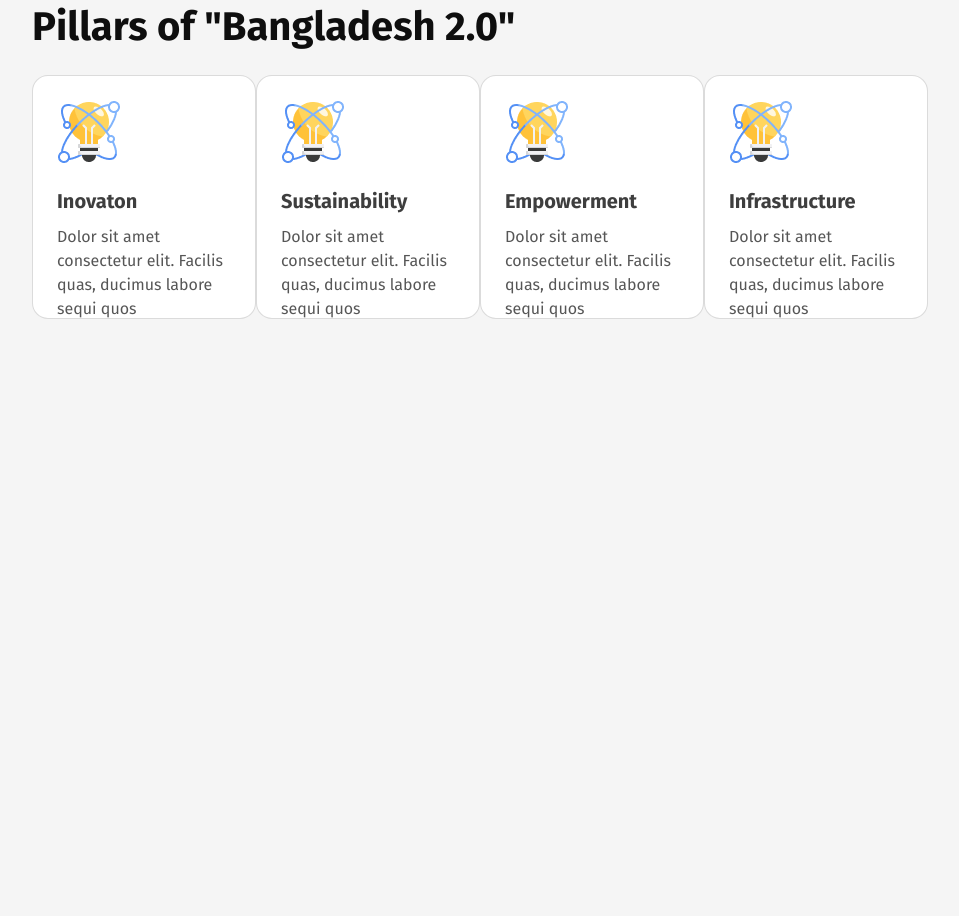
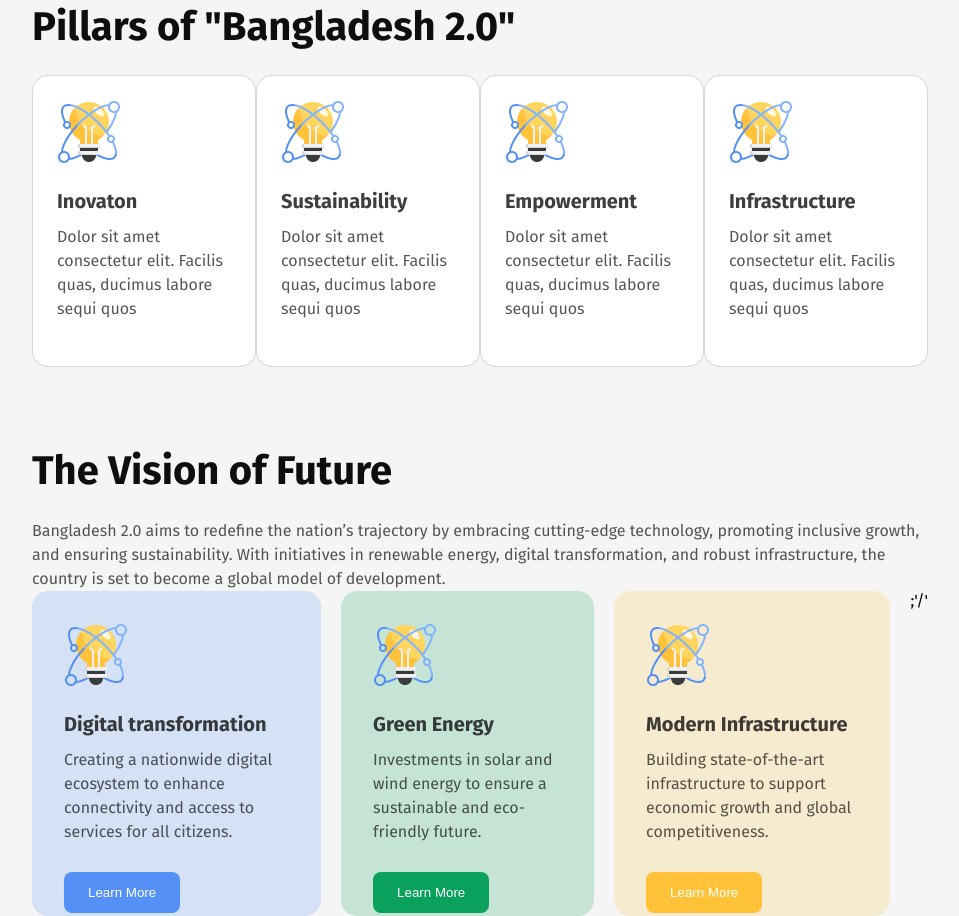
Before and after one commit to mushfikur-dwip/bangladesh-2, a plain HTML site: page index.html in a window 1280 px wide. Shown: the part 861-1777 px from the top of the page, without its empty margins (160-1119 px from the left). Before the commit the page ends 1182 px from the top, so only its background shows below. Drawn offline with Linux system fonts and the light colour scheme.

Commit message:
Vision Section Completed

```diff
--- a/index.html
+++ b/index.html
@@ -5,7 +5,7 @@
     <meta charset="UTF-8">
     <meta name="viewport" content="width=device-width, initial-scale=1.0">
     <title>Bangladesh 2.0</title>
-    <link rel="stylesheet" href="/styles/style.css">
+    <link rel="stylesheet" href="./styles/style.css">
 </head>
 
 <body>
@@ -39,22 +39,54 @@
                 <span>Dolor sit amet consectetur elit. Facilis quas, ducimus labore sequi quos</span>
             </div>
             <div class="features-card">
-                <img src="/assets/card-icon.png" alt="card-icon">
+                <img src="./assets/card-icon.png" alt="card-icon">
                 <p>Sustainability</p>
                 <span>Dolor sit amet consectetur elit. Facilis quas, ducimus labore sequi quos</span>
             </div>
             <div class="features-card">
-                <img src="/assets/card-icon.png" alt="card-icon">
+                <img src="./assets/card-icon.png" alt="card-icon">
                 <p>Empowerment</p>
                 <span>Dolor sit amet consectetur elit. Facilis quas, ducimus labore sequi quos</span>
             </div>
             <div class="features-card">
-                <img src="/assets/card-icon.png" alt="card-icon">
+                <img src="./assets/card-icon.png" alt="card-icon">
                 <p>Infrastructure</p>
                 <span>Dolor sit amet consectetur elit. Facilis quas, ducimus labore sequi quos</span>
             </div>
         </div>
     </div>
+
+    <!-- Vision Future -->
+    <div class="heading">
+        <div class="title">
+            <h1>The Vision of Future</h1>
+            <p class="title-discription">Bangladesh 2.0 aims to redefine the nation’s trajectory by embracing
+                cutting-edge technology, promoting inclusive
+                growth, and ensuring sustainability. With initiatives in renewable energy, digital transformation, and
+                robust
+                infrastructure, the country is set to become a global model of development.</p>
+        </div>
+        <div class="visions">
+            <div class="vision-card-1">
+                <img src="./assets/card-icon.png" alt="card-icon">
+                <p>Digital transformation</p>
+                <span>Creating a nationwide digital ecosystem to enhance connectivity and access to services for all citizens.</span>
+                <button>Learn More</button>
+            </div>
+            <div class="vision-card-2">
+                <img src="./assets/card-icon.png" alt="card-icon">
+                <p>Green Energy</p>
+                <span>Investments in solar and wind energy to ensure a sustainable and eco-friendly future.</span>
+                <button>Learn More</button>
+            </div>
+            <div class="vision-card-3">
+                <img src="./assets/card-icon.png" alt="card-icon">
+                <p>Modern Infrastructure</p>
+                <span>Building state-of-the-art infrastructure to support economic growth and global competitiveness.</span>
+                <button>Learn More</button>
+            </div>  ;'/'
+        </div>
+    </div>
 </body>
 
 </html>
--- a/styles/style.css
+++ b/styles/style.css
@@ -113,7 +113,7 @@ body {
   margin-top: 80px;
 }
 
-.heading .features{
+.heading .features {
   display: flex;
   flex-direction: row;
   justify-content: space-between;
@@ -130,8 +130,8 @@ body {
 
 .features-card {
   margin-top: 24px;
-  width: 302px;
-  height: 244px;
+  width: 384px;
+  height: 292px;
   display: flex;
   flex-direction: column;
   justify-content: flex-start;
@@ -143,8 +143,11 @@ body {
   background: rgb(255, 255, 255);
 }
 
-.features-card p {
-  color: #0E0E0ECC;
+.features-card p,
+.vision-card-1 p,
+.vision-card-2 p,
+.vision-card-3 p {
+  color: #0e0e0ecc;
   font-family: Fira Sans;
   font-size: 20px;
   font-weight: 700;
@@ -155,8 +158,11 @@ body {
   margin-bottom: 12px;
 }
 
-.features-card span{
-    color: #0E0E0EB3;
+.features-card span,
+.vision-card-1 span,
+.vision-card-2 span,
+.vision-card-3 span {
+  color: #0e0e0eb3;
   font-family: Fira Sans;
   font-size: 16px;
   font-weight: 400;
@@ -164,3 +170,71 @@ line-height: 24px;
   letter-spacing: 0%;
   text-align: left;
 }
+
+/* Vision Css */
+
+.heading .title p {
+  color: #0e0e0eb3;
+  font-family: Fira Sans;
+  font-size: 16px;
+  font-weight: 400;
+  line-height: 24px;
+  letter-spacing: 0%;
+  text-align: left;
+  margin-top: 24px;
+}
+
+.visions {
+  display: flex;
+  gap: 20px;
+}
+.vision-card-1,.vision-card-2,
+.vision-card-3 {
+  height: 325px;
+  padding: 32px;
+  box-sizing: border-box;
+  border-radius: 16px;
+  background: #5490f533;
+  display: flex;
+  flex-direction: column;
+  justify-content: flex-start;
+  align-items: flex-start;
+  box-sizing: border-box;
+  border-radius: 16px;
+}
+
+.vision-card-2{
+    background-color: #C6E4D6;
+}
+.vision-card-3{
+    background-color: #F7EBCF;
+}
+
+/*
+.vision-card p {
+  color: #0e0e0ecc;
+  font-family: Fira Sans;
+  font-size: 20px;
+  font-weight: 700;
+  line-height: 24px;
+  letter-spacing: 0%;
+  text-align: left;
+  margin-top: 25px;
+  margin-bottom: 12px;
+} */
+
+.vision-card-1 button,.vision-card-2 button,.vision-card-3 button {
+  border-radius: 8px;
+  background: #5490F5;
+  color: #ffff;
+  padding: 13px 24px;
+  border: none;
+  margin-top: 28px;
+}
+
+.vision-card-2 button{
+  background: #09A15C;
+}
+.vision-card-3 button{
+  background: #FFC239;
+}
```
Lines whose indentation alone changed are shown as unchanged.
